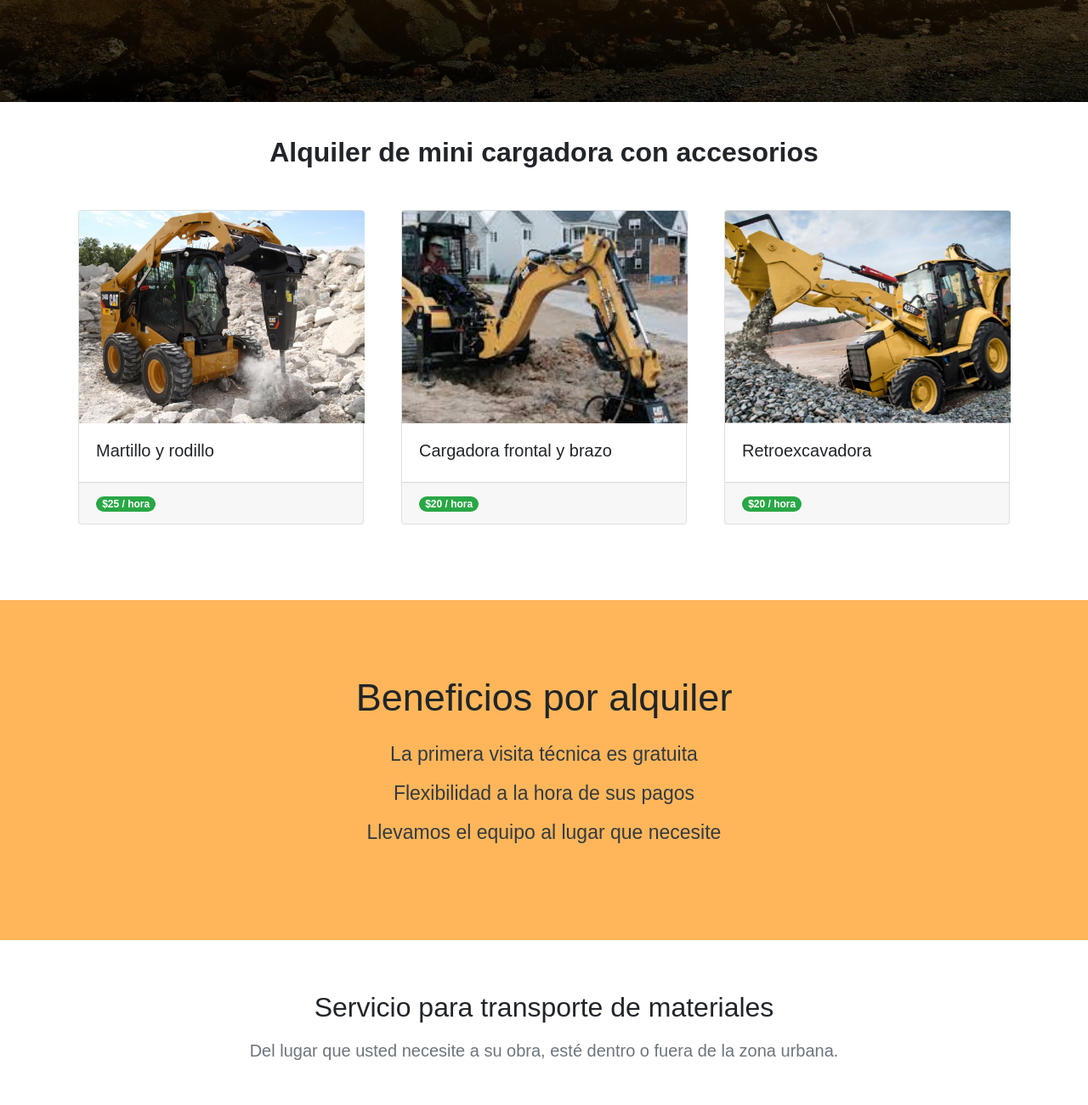
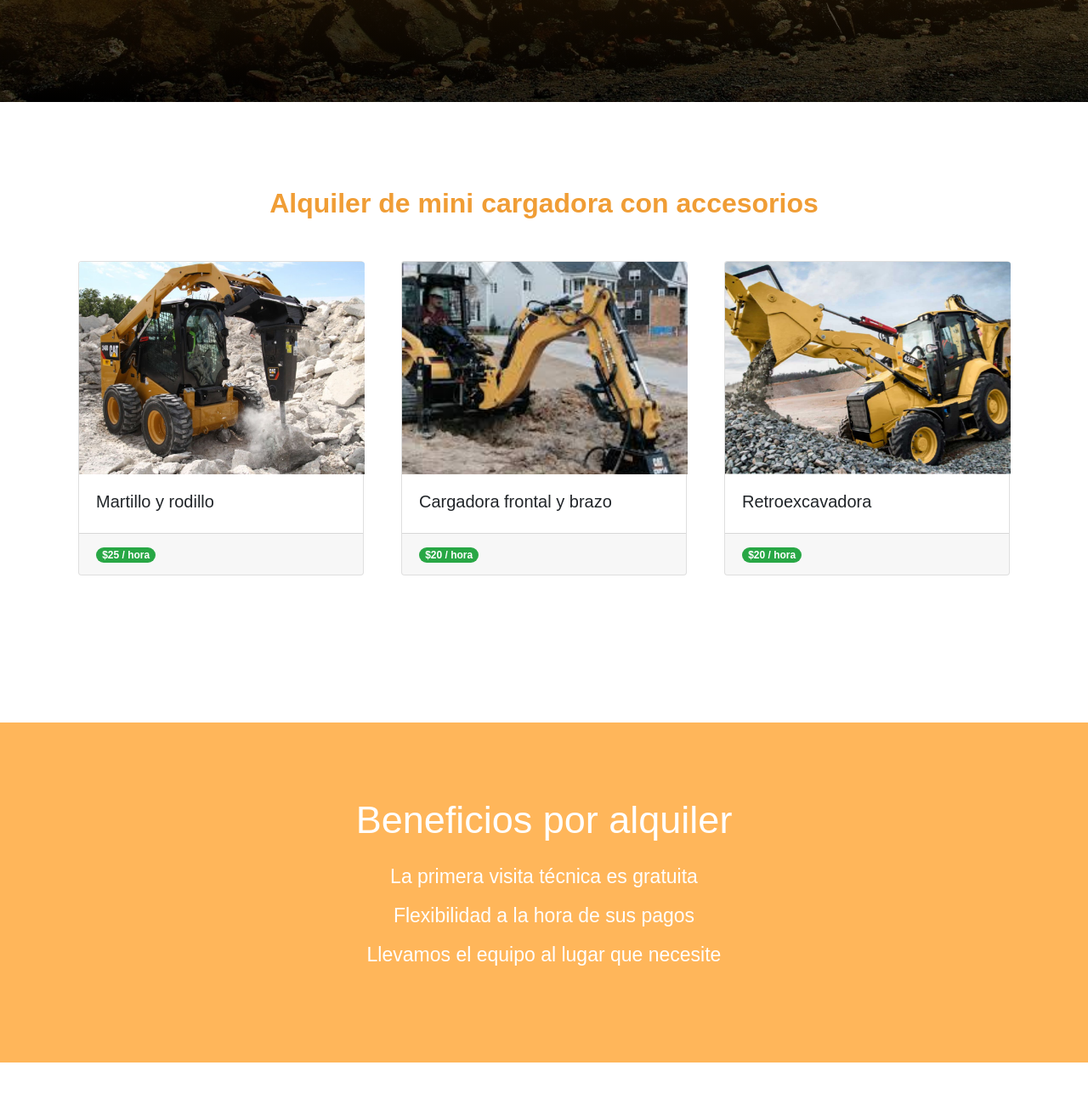
Before and after one commit to EduardoAyora/consmontenegro, a plain HTML site: page index.html in a window 1280 px wide. Shown: the part 680-1980 px from the top of the page at 85% size. Drawn offline with nearby package versions, Linux system fonts and the light colour scheme.

```diff
--- a/css/style.css
+++ b/css/style.css
@@ -44,7 +44,13 @@ header {
 }
 
 #maquinaria {
-    padding-top: 40px;
+    /* padding-top: 40px; */
+    padding-top: 100px;
+    padding-bottom: 84px;
+}
+
+#maquinaria h2 {
+    color: #F09D35;
 }
 
 .maquinaria-row {
@@ -55,6 +61,7 @@ header {
     background-color: #FFB65A;
     padding-top: 50px;
     padding-bottom: 50px;
+    color: white;
 }
 
 #beneficios .row-content {
@@ -73,6 +80,10 @@ header {
 #transporte {
     padding-top: 60px;
     padding-bottom: 81px;
+}
+
+#transporte h2 {
+    color: #F09D35;
 }
 
 #transporte img {
@@ -108,3 +119,8 @@ footer hr {
     width: 60px;
     border-color: #FFC883;
 }
+
+.color-box {
+    padding-top: 16px;
+    background-color: #FFC986;
+}
--- a/index.html
+++ b/index.html
@@ -49,7 +49,8 @@
             </div>
         </header>
         <section id="servicios">
-            <div id="maquinaria" class="container">
+            <div id="maquinaria">
+                <div class="container">
                     <div class="row justify-content-center">
                         <div class="col-auto">
                             <h2 class="font-weight-bold">Alquiler de mini cargadora con accesorios</h2>
@@ -106,6 +107,7 @@
                         </div>
                     </div>
                 </div>
+            </div>
 
             <div id="beneficios">
                 <div class="container">
@@ -119,7 +121,7 @@
                             </div>
                             <div class="row justify-content-center">
                                 <div class="col-auto text-center">
-                                    <p class="text-dark">
+                                    <p class="lead">
                                         La primera visita técnica es gratuita<br />
                                         Flexibilidad a la hora de sus pagos<br />
                                         Llevamos el equipo al lugar que necesite
@@ -137,7 +139,7 @@
                         <div class="col-12">
                             <div class="row justify-content-center mb-2">
                                 <div class="col-auto">
-                                    <h2>Servicio para transporte de materiales</h2>
+                                    <h2 class="font-weight-bold">Servicio para transporte de materiales</h2>
                                 </div>
                             </div>
                             <div class="row justify-content-center mb-5">
```
Lines whose indentation alone changed are shown as unchanged.
